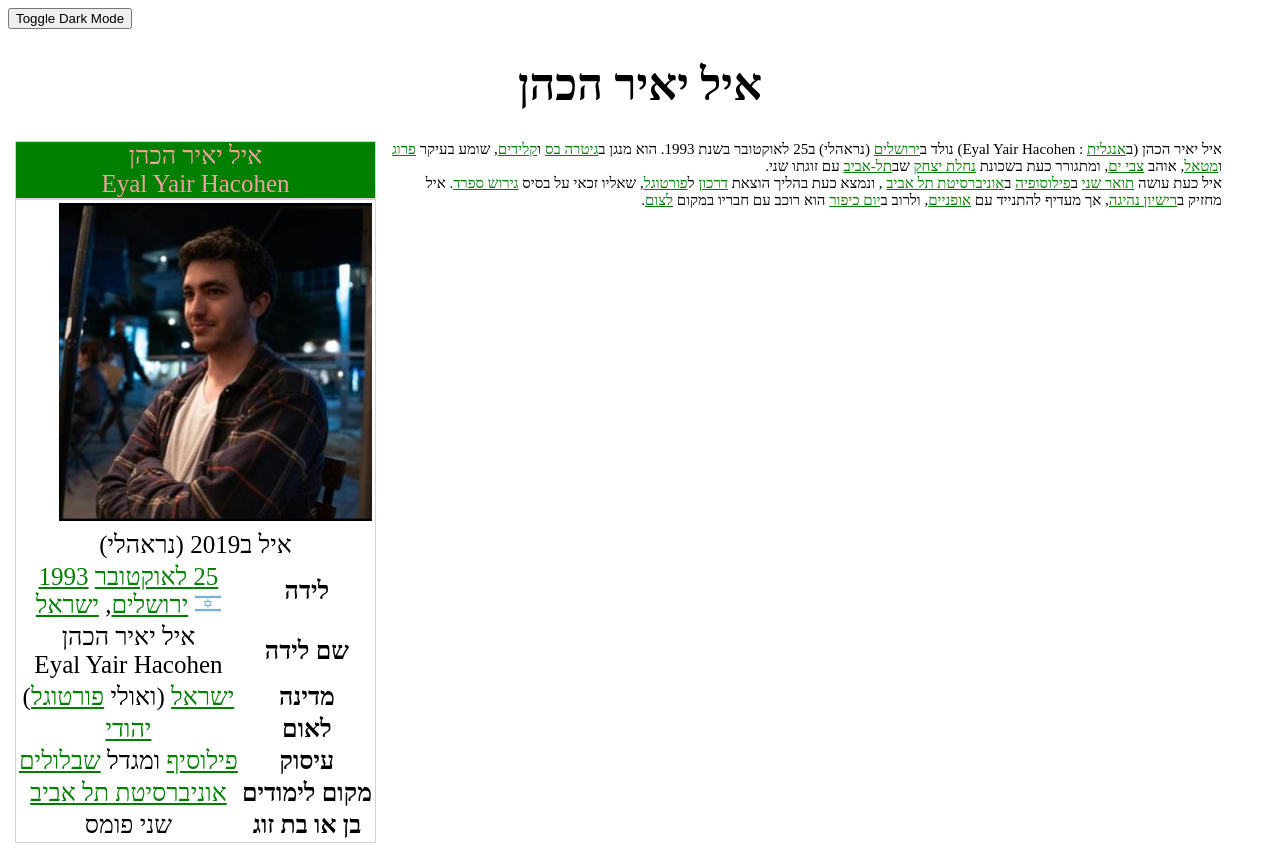
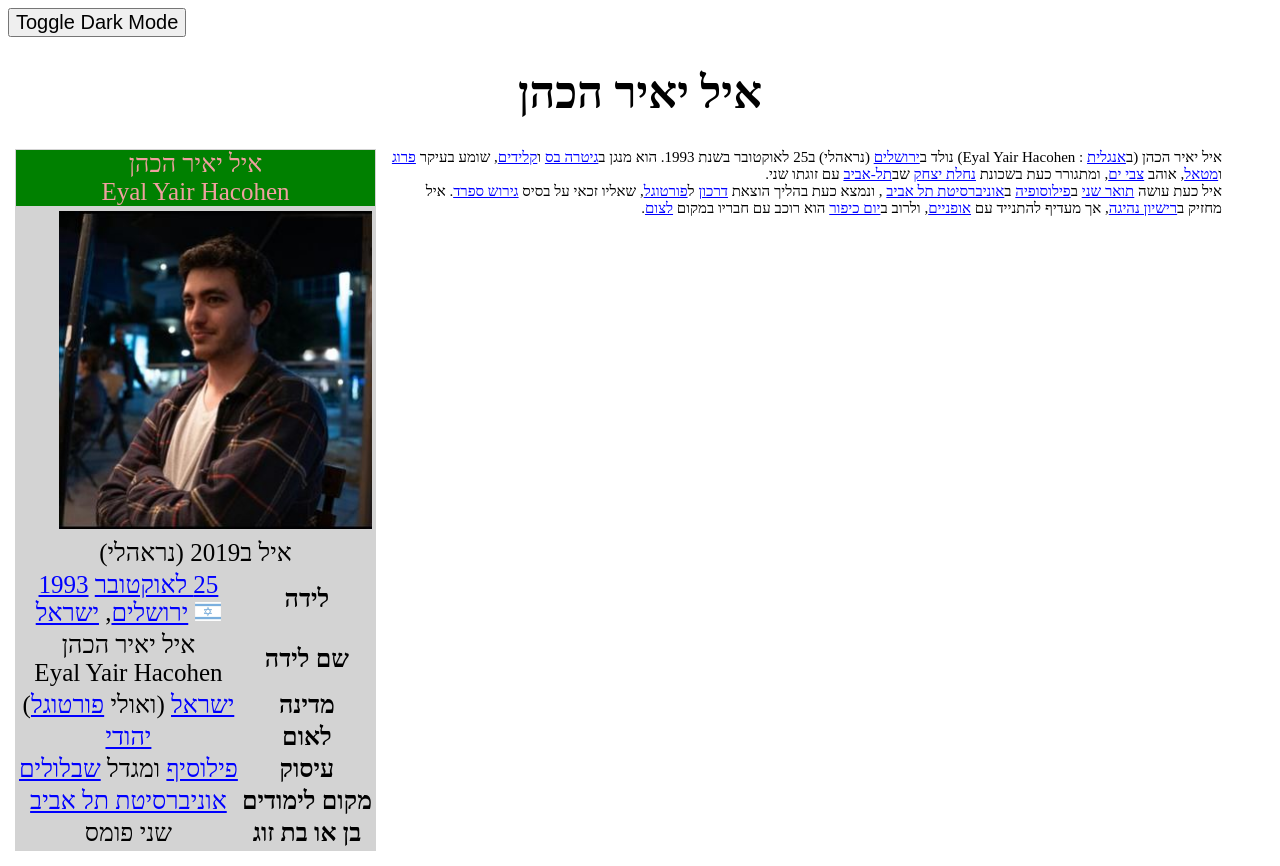
Before and after one commit to eyalpedia/eyalpedia, a plain HTML site: page index.html in a window 1280 px wide. Both pictures are taken after a click on the button "Toggle Dark Mode". Drawn offline with Linux system fonts and the light colour scheme.

Commit message:
enlarged button + toggled infobox and caption + made link unclicked be blue as usual

```diff
--- a/index.html
+++ b/index.html
@@ -5,6 +5,10 @@
 body {
   background-color: black;
   color: white;
+}
+.light-mode {
+  background-color: white;
+  color: black;
 }
 
 p {
@@ -15,7 +19,7 @@ h1 {
   font-size: 45px;
 }
 a:link {
-  color: green;
+  color: blue;
 }
 a:visited {
   color: purple;
@@ -27,6 +31,9 @@ a:visited {
   background-color: green;
   color: #F0A0A0
 }
+.light-mode-infobox-caption {
+  color: black;
+}
 .infobox {
   float: left;
   font-size: 25px;
@@ -34,8 +41,8 @@ a:visited {
   border: 1px solid lightgray;
   color: #00FFF0
 }
-.light-mode {
-  background-color: white;
+.light-mode-infobox {
+  background-color: lightgray;
   color: black;
 }
 </style>
@@ -44,13 +51,14 @@ function toggleDark() {
   var element = document.body;
   element.classList.toggle("light-mode");
   var infobox = document.getElementsByClassName('infobox')[0];
-  infobox.classList.toggle("light-mode");
+  infobox.classList.toggle("light-mode-infobox");
+  var infobox = document.getElementsByClassName('infobox-caption')[0];
 }
 </script>
 </head>
 <body>
 
-<button onclick=toggleDark()>Toggle Dark Mode</button>
+<button onclick=toggleDark() style="font-size:20px">Toggle Dark Mode</button>
 
 <h1 dir ="rtl" lang = "heb" align = "center">איל יאיר הכהן</h1>
 <table class="infobox" dir="rtl">
```
